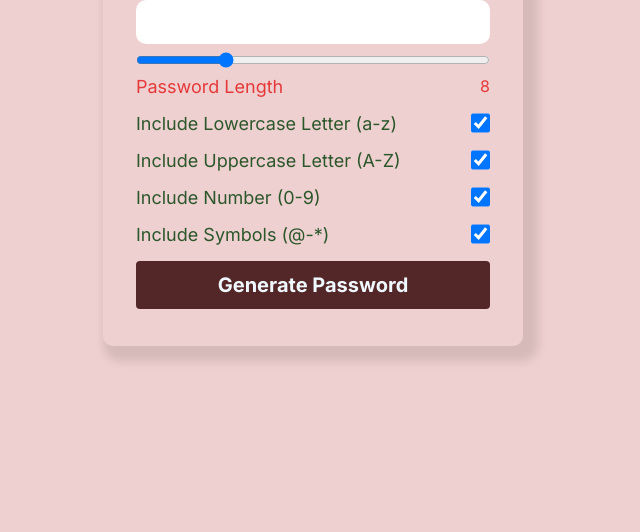
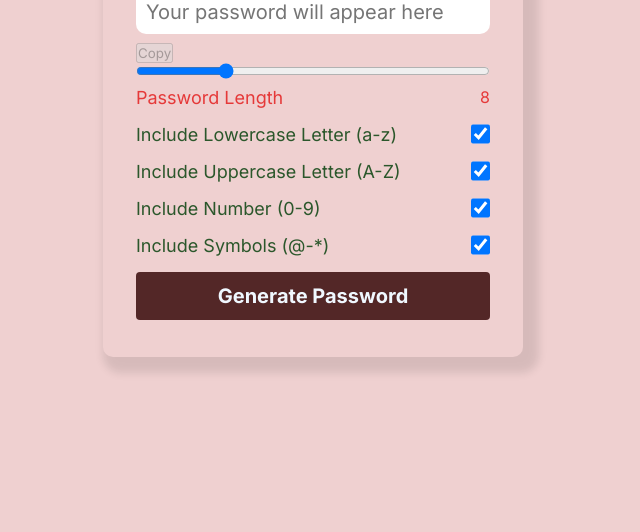
Before and after one commit to muradhosenrafi/password-generator, a plain HTML site: page index.html in a window 1280 px wide. Shown: the part 268-800 px from the top of the page, without its empty margins (327-967 px from the left). Drawn offline with Linux system fonts and the light colour scheme.

Commit message:
fix: allow users to copy generated passwords

```diff
--- a/index.html
+++ b/index.html
@@ -11,7 +11,8 @@
     <div class="container">
         <h1>Password Generator</h1>
         <div class="inputbox">
-            <input type="text" class="passbox" id="passbox" disabled>
+            <input type="text" class="passbox" id="passbox" readonly aria-label="Generated password" placeholder="Your password will appear here">
+            <button type="button" class="copybtn" id="copybtn" disabled>Copy</button>
         </div>
         <input type="range" min="1" max="30" value="8" id="inputslider">
         <div class="row">
@@ -36,6 +37,7 @@
             <input type="checkbox" name="symbols" id="symbols" checked>
         </div>
         <button type="button" class="getbtn">Generate Password</button>
+        <p class="copy-status" id="copystatus" role="status" aria-live="polite"></p>
     </div>
 
     <script src="./script.js"></script>
```
